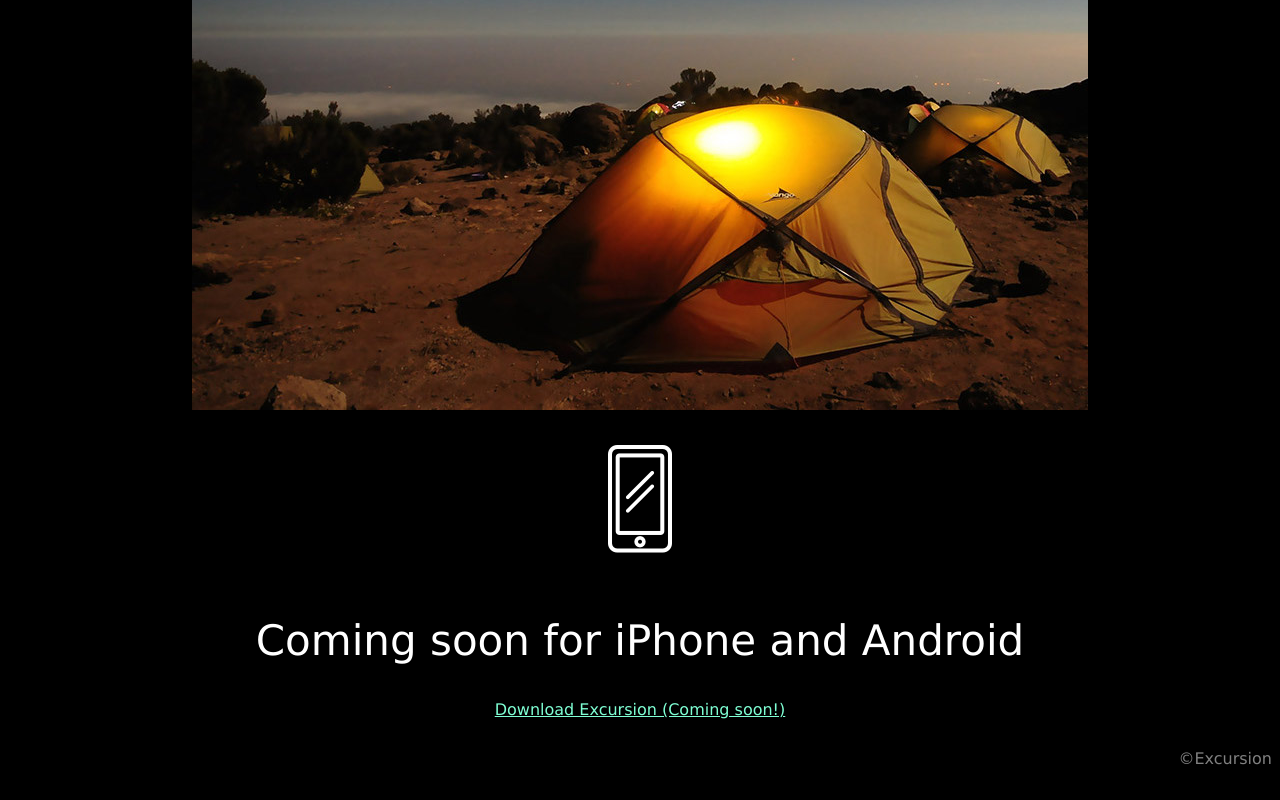
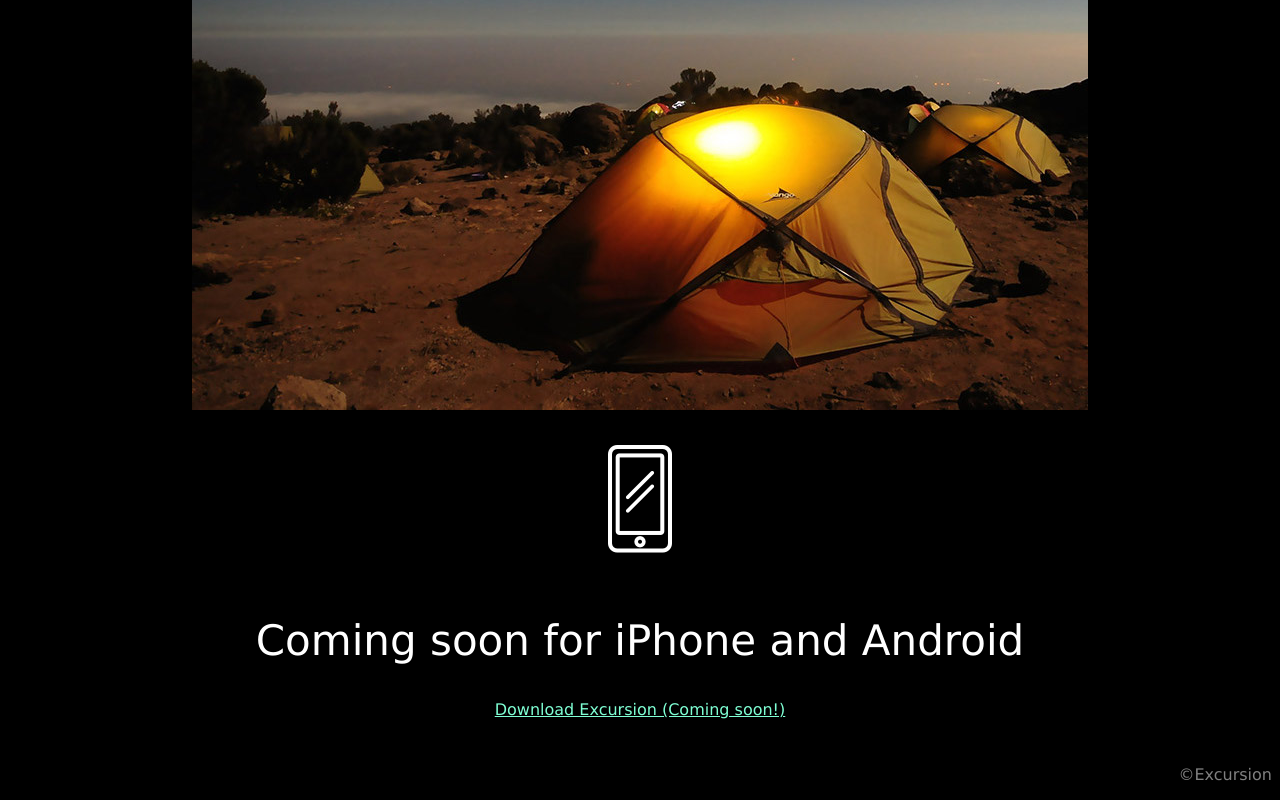
Before and after one commit to patry3481/excursion, a plain HTML site: page index.html in a window 1280 px wide. Shown: the part 657-1457 px from the top of the page. Drawn offline with Linux system fonts and the light colour scheme.

Commit message:
Final Code

```diff
--- a/Resources/css/style.css
+++ b/Resources/css/style.css
@@ -30,6 +30,7 @@ a {
 .app img {
   padding: 25px;
 }
+
 .copyright {
   color:gray;
   text-align: right;
--- a/index.html
+++ b/index.html
@@ -22,7 +22,7 @@
       <h2>Coming soon for iPhone and Android</h2>
       <a href="">Download Excursion (Coming soon!)</a>
     </div>
-    <div class="copyright"
+    <div class="copyright">
       <p>&copy;Excursion</p>
     </div>
   </body>
```
